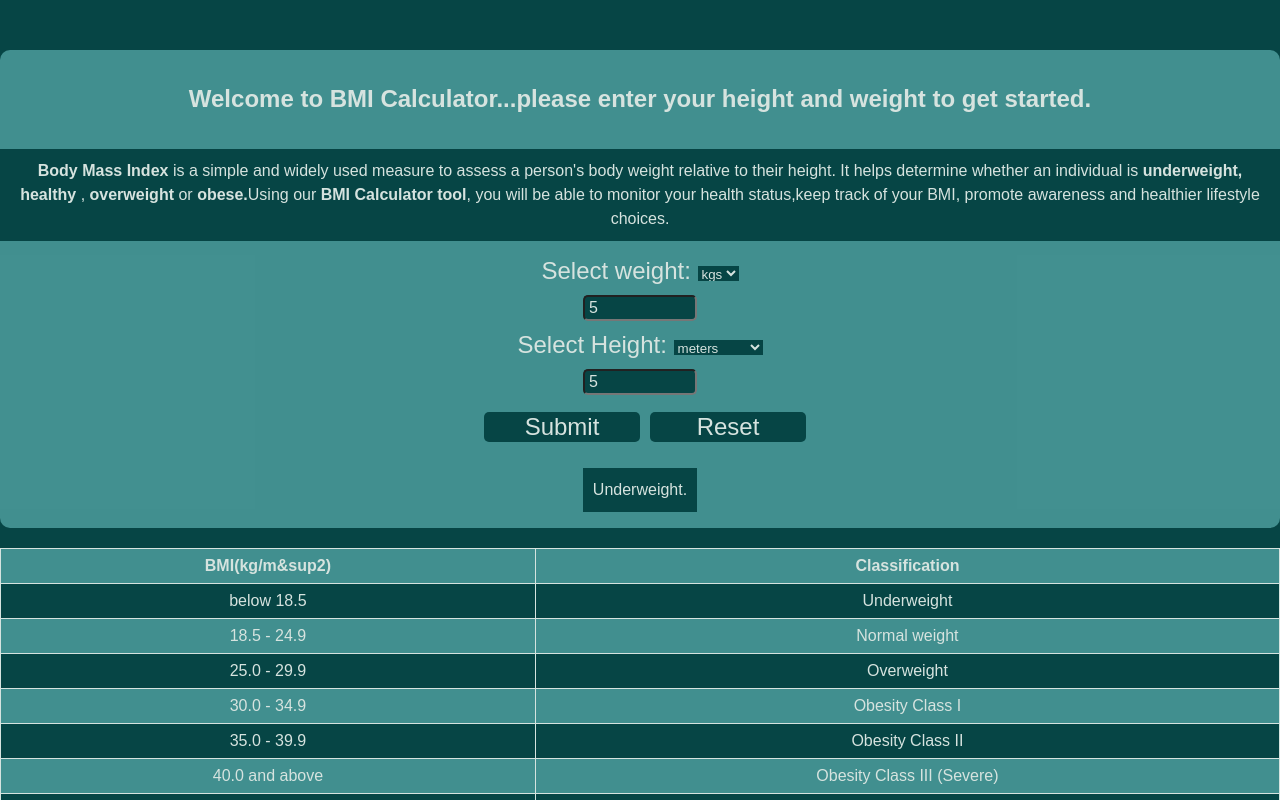
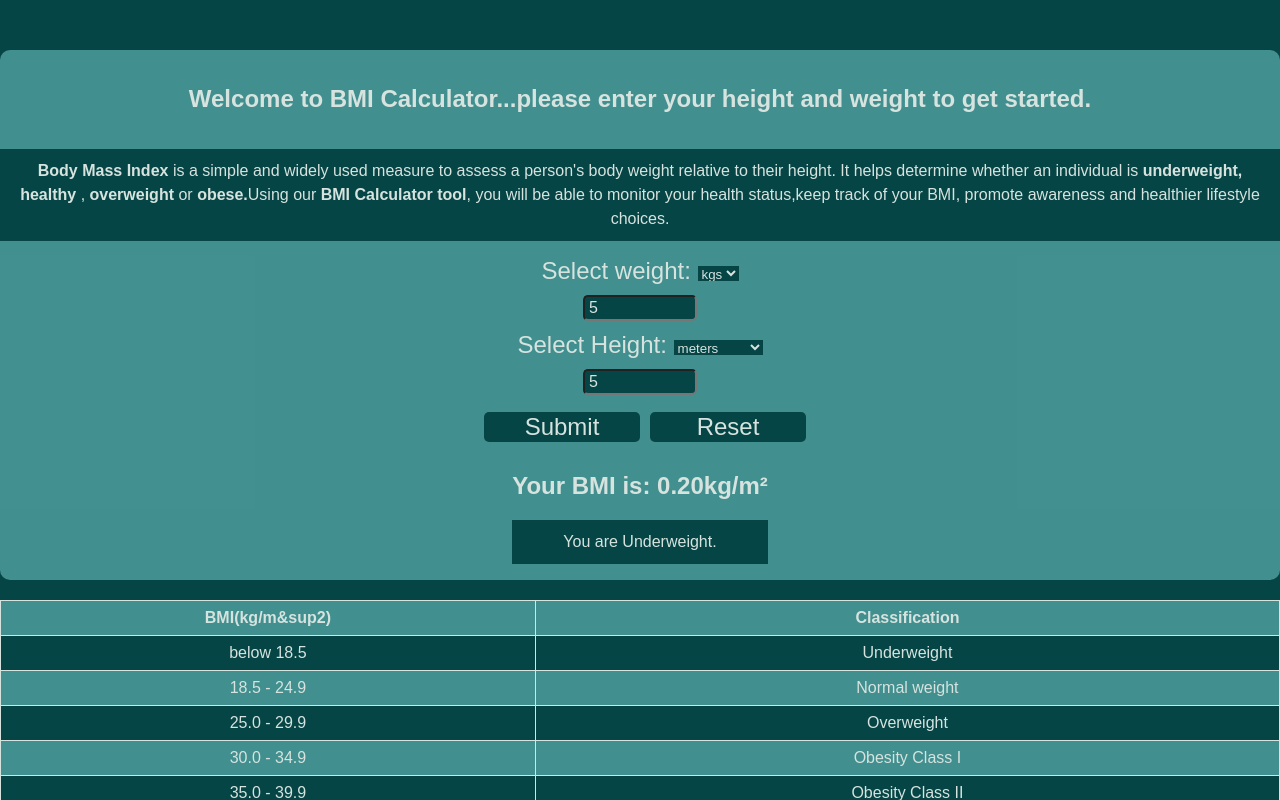
Before and after one commit to Allano256/BMI_RECORDS, a React (Vite) app: page / in a window 1280 px wide. Both pictures are taken after typing "5", "5" into the empty fields and a click on the button "Submit". Shown: the top 800 px of the page. Built offline with nearby package versions, Linux system fonts and the light colour scheme; a web font is replaced by a local one.

Commit message:
Removed displayed both the BMI and classification message

```diff
--- a/src/App.jsx
+++ b/src/App.jsx
@@ -12,22 +12,36 @@ const [weightUnit, setWeightUnit] = useState("kgs");
 const [heightUnit, setHeightUnit]= useState("meters");
 
 const BmiResults =()=>{
+  let classificationMessage;
   if(bmi < 18.5 ){
-    return <p>Underweight.</p>
+    classificationMessage="You are Underweight.";
+
   } else if(bmi >= 18.5 && bmi <= 24.9){
-    return <p> You have normal weight</p>
+    classificationMessage="You have Normal Weight";
+
   }
    else if(bmi >= 25.0 && bmi <= 29.9 ){
-    return <p>You have over weight</p>
+    classificationMessage="You are  Overweight";
+
   }  else if(bmi >= 30.0 && bmi <= 34.9) {
-    return <p>You have obesity class 1</p>
+    classificationMessage="You have Obesity class 1";
+
   } else if(bmi >= 35.0 && bmi <= 39.9){
-    return <p>You have obesity class 2</p>
+    classificationMessage="You have Obesity class 2";
+
   } else if (bmi > 40.0){
-    return <p>You have class 3 obesity</p>
+    classificationMessage="You have Obesity class 3";
+
   } else {
-    return <p>Invalid BMI value.</p>
+    classificationMessage="Invalid BMI value.";
+
   }
+  return (
+    <div>
+      <h2>Your BMI is: {bmi}kg/m&sup2;</h2>
+      <p>{classificationMessage}</p>
+    </div>
+  )
 }
 
 
@@ -116,12 +130,7 @@ const BmiResults =()=>{
 
 
             { bmi && <BmiResults />
-            // <div>
-            //   <h2>Your BMI is: {bmi}kg/m&sup2;</h2>
-            //   <p>Below is a visual representation of the different classifications of BMI,if your BMI is between 25.0 -29.9 and beyond... We recommend that you contact <b>Doctor Genuis</b> for a structured weight loss program.</p>
 
-
-            // </div>
             }
 
        </div>
```
